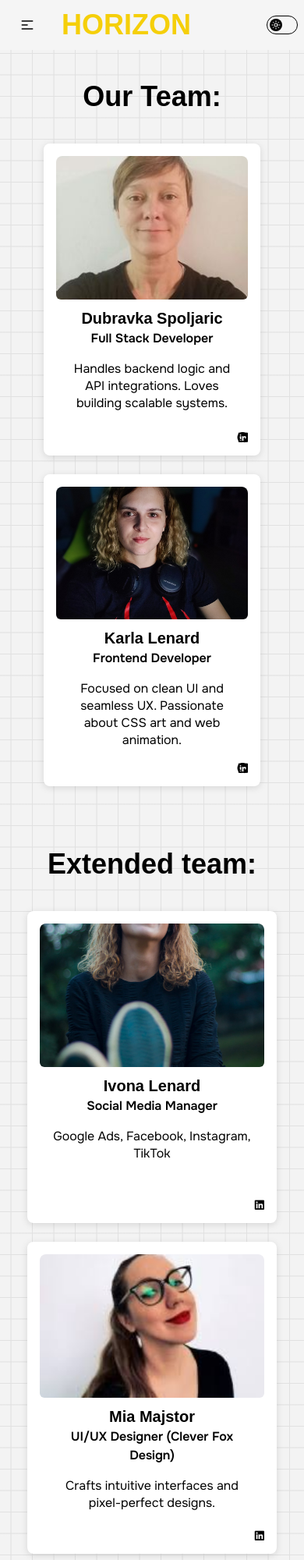
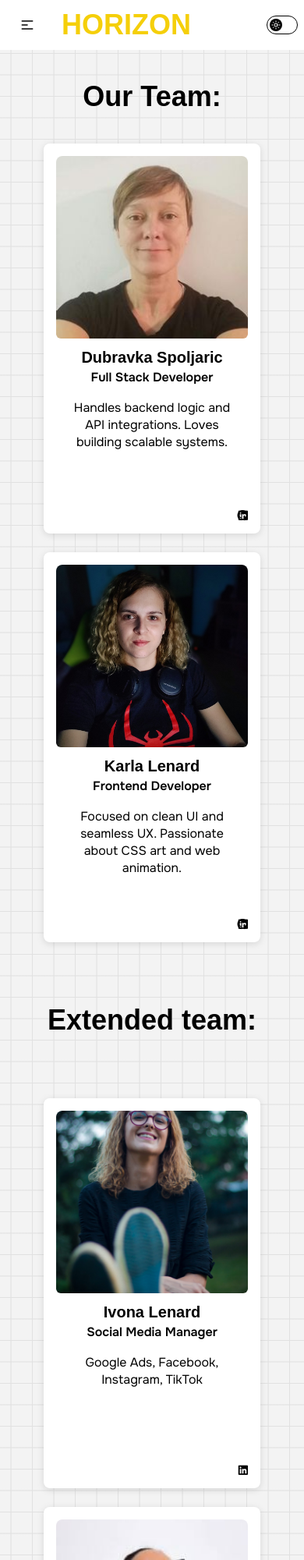
Before and after one commit to herothezero90/horizon_website, a website: page about.html in a window 390 px wide. Shown: the top 2000 px of the page at 78% size. Drawn offline with nearby package versions, Linux system fonts and the light colour scheme; a web font is replaced by a local one.

Commit message:
sizing edits

```diff
--- a/about.html
+++ b/about.html
@@ -16,7 +16,7 @@
   <script src="https://kit.fontawesome.com/39c7bbdf94.js" crossorigin="anonymous"></script>
 </head>
 <body class="min-h-screen flex flex-col">
-  <div class="navbar bg-base-200">
+  <div class="navbar bg-base-100">
     <div class="navbar-start">
       <div class="dropdown">
         <div tabindex="0" role="button" class="btn btn-ghost lg:hidden">
@@ -84,7 +84,7 @@
     <!-- 2 columns on md and up, 1 column on mobile -->
     <div class="grid grid-cols-1 md:grid-cols-2 gap-6 justify-items-center p-10">
       <!-- Dubravka -->
-      <div class="card bg-base-100 shadow-md flex flex-col md:flex-row w-full max-w-xs sm:max-w-sm md:max-w-md lg:w-[500px] h-[400px] lg:h-60 overflow-hidden p-4 animate-fade-left animate-once animate-duration-1000">
+      <div class="card bg-base-100 shadow-md flex flex-col md:flex-row w-full max-w-xs sm:max-w-sm md:max-w-md lg:w-[500px] h-[500px] lg:h-60 overflow-hidden p-4 animate-fade-left animate-once animate-duration-1000">
         <figure class="w-full md:w-1/2 h-full">
           <img src="./images/dubravka.jpeg" alt="Dubravka Spoljaric" class="object-cover w-full h-full rounded-md" />
         </figure>
@@ -104,8 +104,8 @@
       </div>
 
      <!-- Karla -->
-        <div class="card bg-base-100 shadow-md flex flex-col md:flex-row w-full max-w-xs sm:max-w-sm md:max-w-md lg:w-[500px] h-[400px] lg:h-60 overflow-hidden p-4 animate-fade-left animate-once animate-duration-1000">
-          <figure class="w-full md:w-1/2 h-full">
+     <div class="card bg-base-100 shadow-md flex flex-col md:flex-row w-full max-w-xs sm:max-w-sm md:max-w-md lg:w-[500px] h-[500px] lg:h-60 overflow-hidden p-4 animate-fade-left animate-once animate-duration-1000">
+      <figure class="w-full md:w-1/2 h-full">
             <img src="./images/karla.jpg" alt="Karla Lenard" class="object-cover w-full h-full rounded-md" />
           </figure>
           <div class="flex flex-col w-full md:w-1/2 h-full px-4 justify-between text-center md:text-left">
@@ -125,11 +125,11 @@
       </div>
 
       <h1 class="text-4xl font-bold text-center mb-10 mt-10">Extended team:</h1>
-      <div class="grid grid-cols-1 md:grid-cols-2 gap-6 justify-items-center">
+      <div class="grid grid-cols-1 md:grid-cols-2 gap-6 justify-items-center p-10">
       <!-- Ivona -->
-          <div class="card bg-base-100 shadow-md flex flex-col md:flex-row w-full max-w-xs sm:max-w-sm md:max-w-md lg:w-[500px] h-[400px] lg:h-60 overflow-hidden p-4 animate-fade-right animate-once animate-duration-1000">
-            <figure class="w-full md:w-1/2 h-full">
-              <img src="./images/ivona.jpg" alt="Ivona Lenard" class="object-cover w-full h-full rounded-md" />
+      <div class="card bg-base-100 shadow-md flex flex-col md:flex-row w-full max-w-xs sm:max-w-sm md:max-w-md lg:w-[500px] h-[500px] lg:h-60 overflow-hidden p-4 animate-fade-left animate-once animate-duration-1000">
+        <figure class="w-full md:w-1/2 h-full">
+        <img src="./images/ivona.jpg" alt="Ivona Lenard" class="object-cover w-full h-full rounded-md" />
             </figure>
             <div class="flex flex-col w-full md:w-1/2 h-full px-4 justify-between text-center md:text-left">
               <div>
@@ -146,8 +146,8 @@
           </div>
 
         <!-- Mia -->
-      <div class="card bg-base-100 shadow-md flex flex-col md:flex-row w-full max-w-xs sm:max-w-sm md:max-w-md lg:w-[500px] h-[400px] lg:h-60 overflow-hidden p-4 animate-fade-right animate-once animate-duration-1000">
-        <figure class="w-full md:w-1/2 h-full">
+        <div class="card bg-base-100 shadow-md flex flex-col md:flex-row w-full max-w-xs sm:max-w-sm md:max-w-md lg:w-[500px] h-[500px] lg:h-60 overflow-hidden p-4 animate-fade-left animate-once animate-duration-1000">
+          <figure class="w-full md:w-1/2 h-full">
           <img src="./images/mia.jpeg" alt="Mia Majstor" class="object-cover w-full h-full rounded-md" />
         </figure>
         <div class="flex flex-col w-full md:w-1/2 h-full px-4 justify-between text-center md:text-left">
@@ -168,9 +168,10 @@
   </main>
 
   <!-- Footer  -->
-  <footer class="bg-base-200 py-4 text-center">
-    <p class="text-sm">&copy; 2025 Horizon. All rights reserved.</p>
+  <footer class="py-4 text-center">
+    <h2 class="text-lg">© 2025 Horizon. All rights reserved.</h2>
   </footer>
+
 
   <!-- Scripts -->
   <script src="https://code.jquery.com/jquery-3.6.0.min.js"></script>
```
Also changed, not shown: contact.html (+4 -3 lines), index.html (+5 -3 lines), projects.html (+5 -3 lines), dist/output.css, images/FAVICON.png (added).
